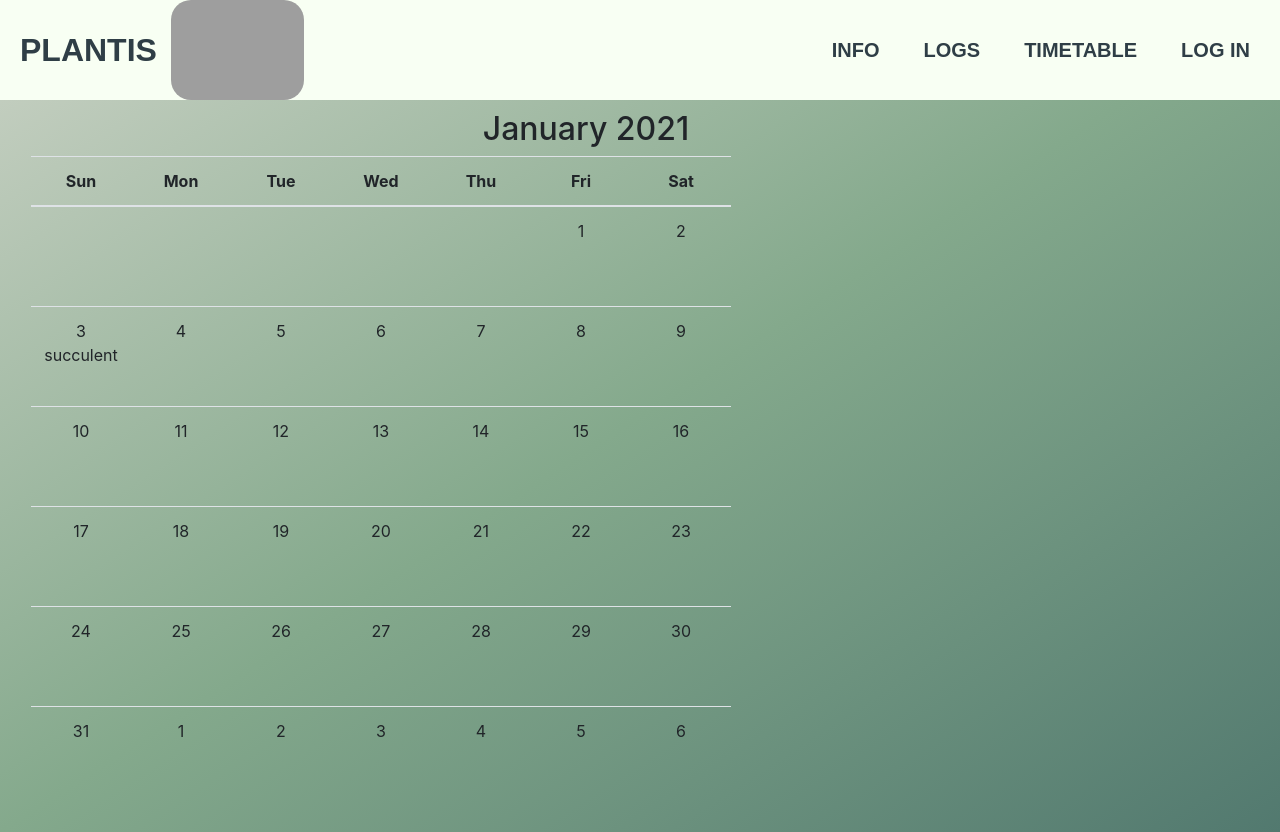
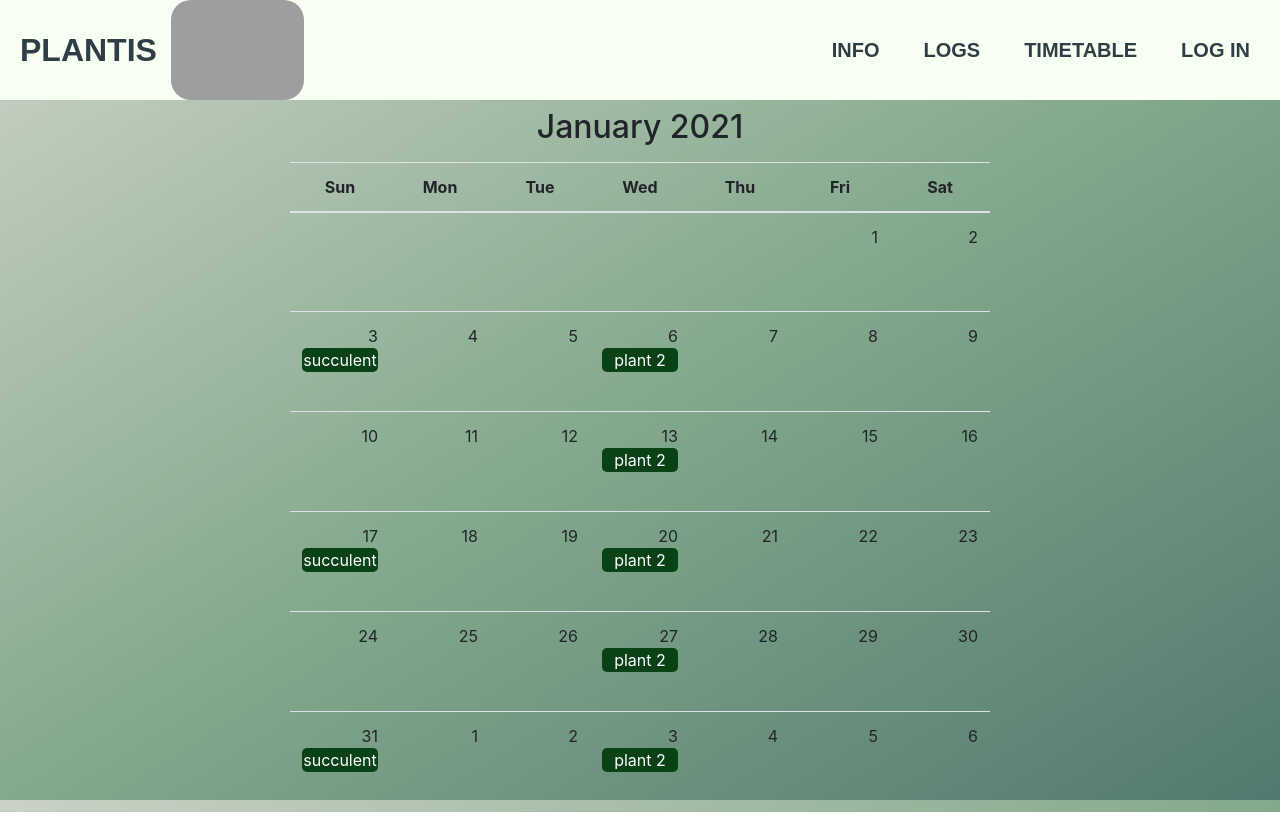
Before and after one commit to RandoNandoz/nwhacks-project, a React (Create React App) app: page /pages/timetable in a window 1280 px wide. Built offline with nearby package versions, Linux system fonts and the light colour scheme; grey boxes are pictures that could not be loaded.

Commit message:
added styling for timetable

```diff
--- a/src/Navbar.css
+++ b/src/Navbar.css
@@ -7,7 +7,6 @@
   }
 
   .container {
-    margin: 1rem;
     text-align: center;
   }
 
--- a/src/pages/timetable.css
+++ b/src/pages/timetable.css
@@ -1,8 +1,23 @@
+
 .table {
-
+    display: flex;
+    flex-direction: column;
     align-items: center;
+    margin: 10px 0px 10px 0px;
 }
 td {
     width: 100px;
     height: 100px;
+    text-align: right;
+    align-items: top;
 }
+h2 {
+    margin: 20px 0px 15px 0px;
+}
+
+p {
+    background-color: #094217;
+    color: white;
+    border-radius: 5px;
+    text-align: center;
+}
--- a/src/pages/timetable.js
+++ b/src/pages/timetable.js
@@ -33,7 +33,9 @@ export default function Timetable() {
                     </td>
                     <td>4</td>
                     <td>5</td>
-                    <td>6</td>
+                    <td>6
+                    <p>plant 2</p>
+                    </td>
                     <td>7</td>
                     <td>8</td>
                     <td>9</td>
@@ -42,16 +44,22 @@ export default function Timetable() {
                     <td>10</td>
                     <td>11</td>
                     <td>12</td>
-                    <td>13</td>
+                    <td>13
+                    <p>plant 2</p>
+                    </td>
                     <td>14</td>
                     <td>15</td>
                     <td>16</td>
                 </tr>
                 <tr>
-                    <td>17</td>
+                    <td>17
+                    <p>succulent</p>
+                    </td>
                     <td>18</td>
                     <td>19</td>
-                    <td>20</td>
+                    <td>20
+                    <p>plant 2</p>
+                    </td>
                     <td>21</td>
                     <td>22</td>
                     <td>23</td>
@@ -60,16 +68,22 @@ export default function Timetable() {
                     <td>24</td>
                     <td>25</td>
                     <td>26</td>
-                    <td>27</td>
+                    <td>27
+                    <p>plant 2</p>
+                    </td>
                     <td>28</td>
                     <td>29</td>
                     <td>30</td>
                 </tr>
                 <tr>
-                    <td>31</td>
+                    <td>31
+                    <p>succulent</p>
+                    </td>
                     <td>1</td>
                     <td>2</td>
-                    <td>3</td>
+                    <td>3
+                    <p>plant 2</p>
+                    </td>
                     <td>4</td>
                     <td>5</td>
                     <td>6</td>
```
